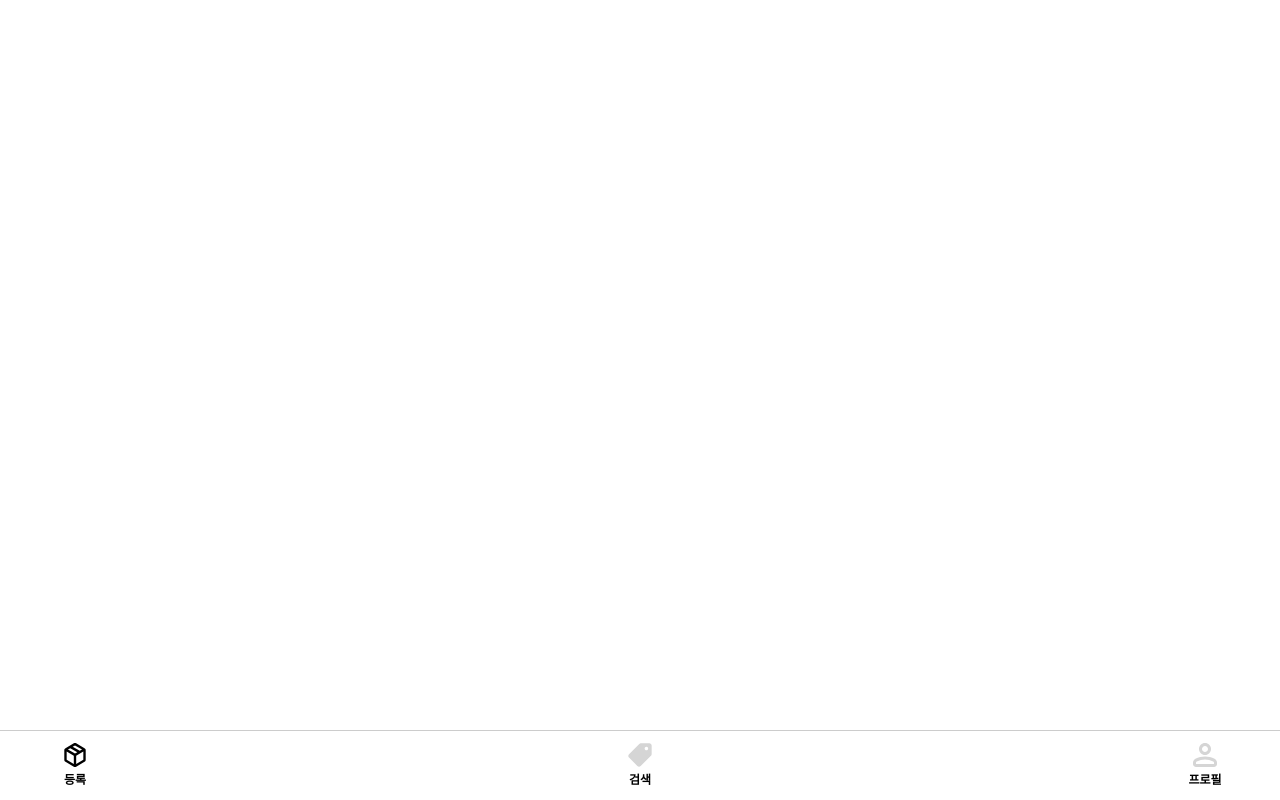
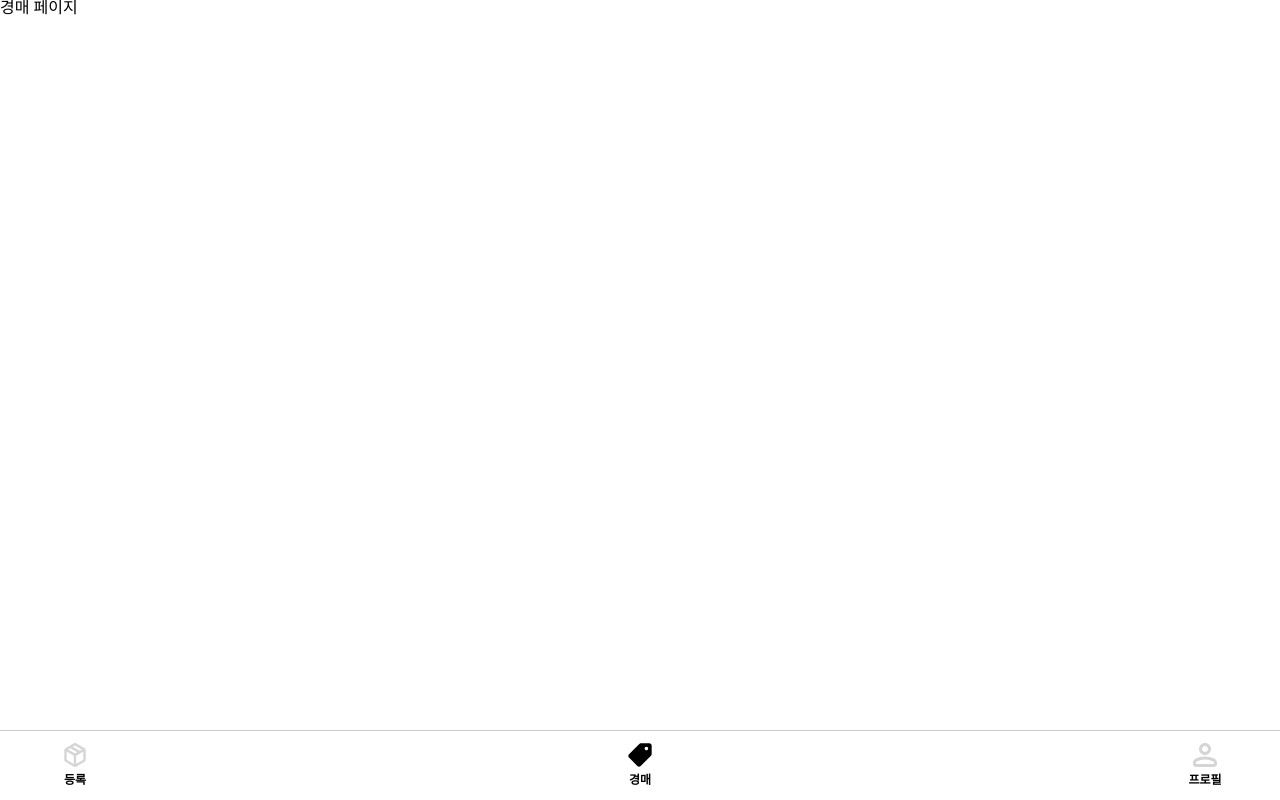
Before and after one commit to ojspp41/EcoMarket_Front_Mock, a React (Vite) app: page /auction in a window 1280 px wide. Before the commit this address had no page. Built offline with nearby package versions, Linux system fonts and the light colour scheme.

Commit message:
Feat "경매로 수정"

```diff
--- a/src/App.jsx
+++ b/src/App.jsx
@@ -1,9 +1,9 @@
 import React from 'react';
 import { BrowserRouter as Router, Route, Routes } from 'react-router-dom';
 import './App.css'
-import Register from './pages/Register'
-import Search from './pages/Search'
-import Profile from './pages/Profile'
+import Register from './pages/Register';
+import Auction from './pages/Auction';
+import Profile from './pages/Profile';
 import Navbar from './components/Navbar';
 function App() {
 
@@ -13,7 +13,7 @@ function App() {
       <div className="App">
         <Routes>
           <Route path="/register" element={<Register />} />
-          <Route path="/search" element={<Search />} />
+          <Route path="/auction" element={<Auction />} />
           <Route path="/profile" element={<Profile />} />
         </Routes>
         <Navbar /> {/* 항상 하단에 고정되는 Navbar */}
--- a/src/components/Navbar.jsx
+++ b/src/components/Navbar.jsx
@@ -3,7 +3,7 @@ import { useNavigate } from 'react-router-dom'; // 페이지 이동을 위한 us
 import '../css/components/Navbar.css'; // CSS를 별도 파일로 관리합니다.
 
 const Navbar = () => {
-  const [active, setActive] = useState('등록'); // 기본 활성 아이콘 설정
+  const [active, setActive] = useState('경매'); // 기본 활성 아이콘 설정
   const navigate = useNavigate();
 
   const handleClick = (name, path) => {
@@ -21,13 +21,13 @@ const Navbar = () => {
         />
         <span className="nav-text">등록</span>
       </div>
-      <div className="nav-item" onClick={() => handleClick('검색', '/search')}>
+      <div className="nav-item" onClick={() => handleClick('경매', '/auction')}>
         <img
-          src={active === '검색' ? '/assets/navicon2active.svg' : '/assets/navicon2.svg'}
+          src={active === '경매' ? '/assets/navicon2active.svg' : '/assets/navicon2.svg'}
           alt="Icon 2"
           className="nav-icon"
         />
-        <span className="nav-text">검색</span>
+        <span className="nav-text">경매</span>
       </div>
       <div className="nav-item" onClick={() => handleClick('프로필', '/profile')}>
         <img
--- /dev/null
+++ b/src/pages/Auction.jsx
@@ -0,0 +1,8 @@
+// pages/SearchPage.js
+import React from 'react';
+
+const Auction= () => {
+  return <div>경매 페이지</div>;
+};
+
+export default Auction;
--- a/src/pages/Search.jsx
+++ /dev/null
@@ -1,8 +0,0 @@
-// pages/SearchPage.js
-import React from 'react';
-
-const Search= () => {
-  return <div>검색 페이지</div>;
-};
-
-export default Search;
```
